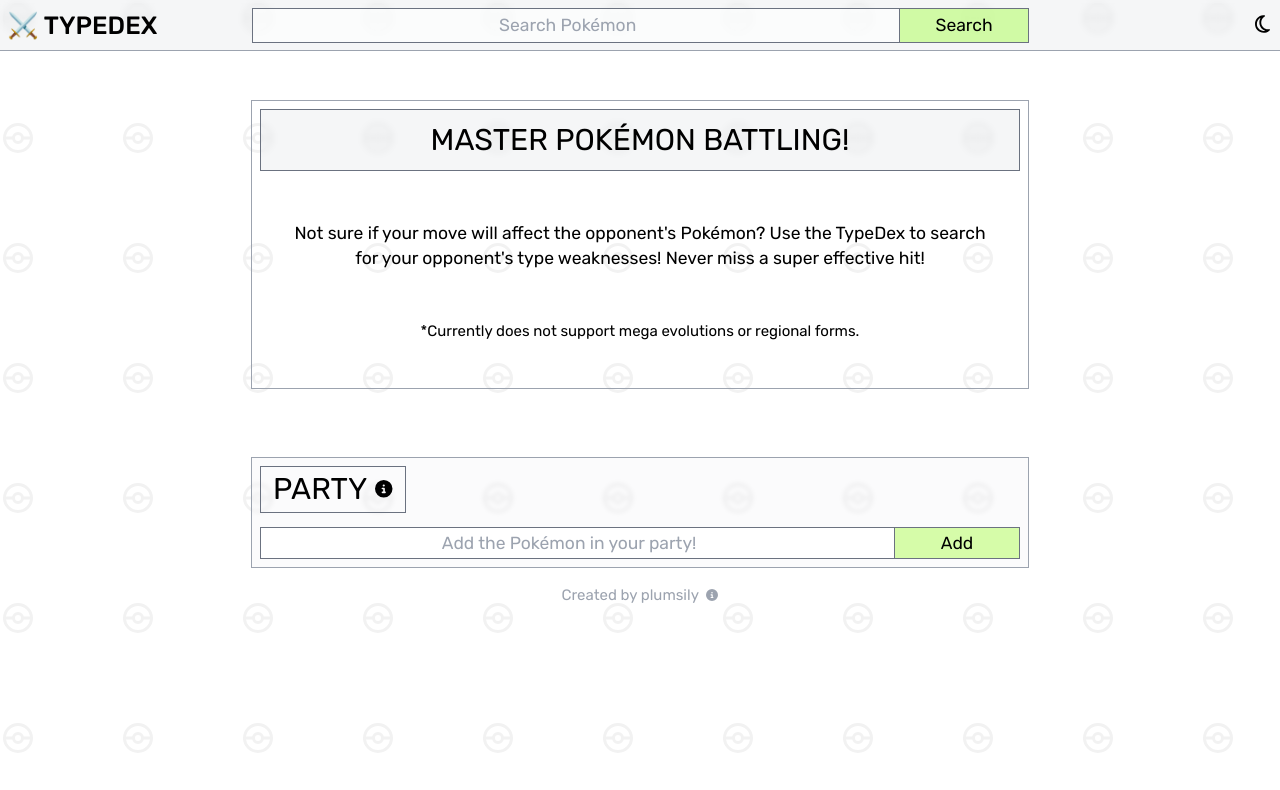
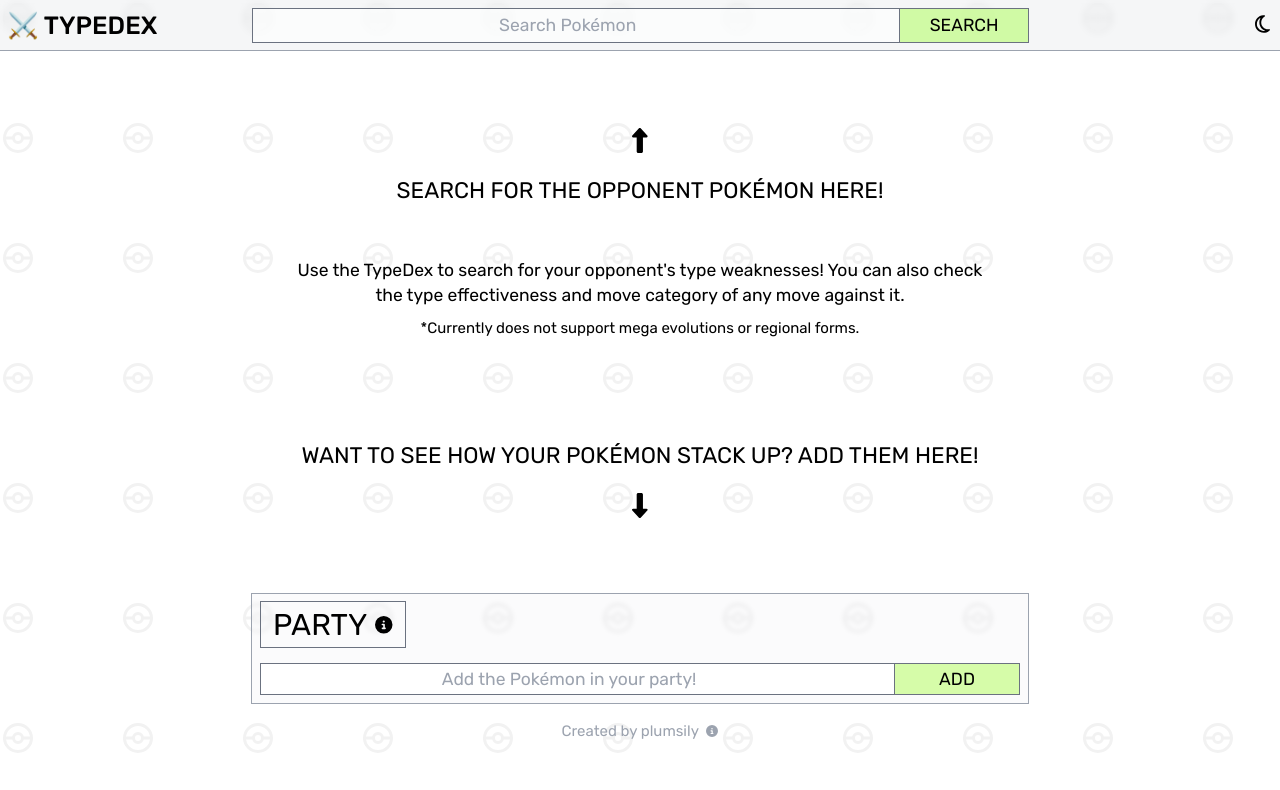
Before and after one commit to plumsily/typedex, a React (Create React App) app: page / in a window 1280 px wide. Shown: the top 790 px of the page. Built offline with nearby package versions, Linux system fonts and the light colour scheme.

Commit message:
added misspelled name check, updated color tiers, updated some font casing

```diff
--- a/public/index.html
+++ b/public/index.html
@@ -28,6 +28,7 @@
       href="https://fonts.googleapis.com/css2?family=Rubik:ital,wght@0,300;0,400;0,500;0,600;0,700;0,800;0,900;1,300;1,400;1,500;1,600;1,700;1,800;1,900&display=swap"
       rel="stylesheet"
     />
+
     <title>TypeDex</title>
   </head>
   <body>
--- a/src/Components/Default.js
+++ b/src/Components/Default.js
@@ -1,5 +1,8 @@
 import React from "react";
 import { CSSTransition } from "react-transition-group";
+import { FontAwesomeIcon } from "@fortawesome/react-fontawesome";
+import { faUpLong } from "@fortawesome/free-solid-svg-icons";
+import { faDownLong } from "@fortawesome/free-solid-svg-icons";
 import "./Default.css";
 
 const Default = () => {
@@ -11,19 +14,33 @@
       appear
       unmountOnExit
     >
-      <section className="dark:text-white content pt-[5.1rem] sm:pt-[5rem] flex flex-col items-center 2xl:text-base xl:text-sm text-xs w-screen px-1.5 sm:px-0 sm:mb-10">
-        <div className="flex flex-col gap-6 sm:gap-10 justify-center sm:w-[70ch] border border-gray-400 dark:border-gray-800 p-1.5">
-          <h2 className="bg-gray-400/10 dark:bg-gray-600/20 backdrop-blur-[3px] xl:text-2xl text-lg uppercase text-center border border-gray-500 dark:border-gray-700 px-2.5 py-2">
+      <section className="dark:text-white content pt-[5.1rem] sm:pt-[5rem] flex flex-col items-center 2xl:text-base xl:text-sm text-xs w-screen px-1.5 sm:px-0 sm:mb-6">
+        <div className="flex flex-col justify-center sm:w-[70ch] p-1.5 text-center">
+          {/* <h2 className="bg-gray-400/10 dark:bg-gray-600/20 backdrop-blur-[3px] xl:text-2xl text-lg uppercase text-center border border-gray-500 dark:border-gray-700 px-2.5 py-2">
             <span>Master Pokémon battling!</span>
-          </h2>
-          <p className="text-center sm:px-6 px-2">
-            Not sure if your move will affect the opponent's Pokémon? Use the
-            TypeDex to search for your opponent's type weaknesses! Never miss a
-            super effective hit!
+          </h2> */}
+          <FontAwesomeIcon
+            className="sm:text-xl text-base mt-2 sm:mt-4 self-center"
+            icon={faUpLong}
+          />
+          <span className="mt-4 text-lg uppercase">
+            Search for the opponent Pokémon here!
+          </span>
+          <p className="sm:px-6 px-2 mt-6 sm:mt-10">
+            Use the TypeDex to search for your opponent's type weaknesses! You
+            can also check the type effectiveness and move category of any move
+            against it.
           </p>
-          <p className="text-xs text-center px-2 mb-8">
+          <p className="text-xs px-2 mt-2">
             *Currently does not support mega evolutions or regional forms.
           </p>
+          <span className="sm:mt-20 mt-14 text-lg uppercase">
+            Want to see how your Pokémon stack up? Add them here!
+          </span>
+          <FontAwesomeIcon
+            className="sm:text-xl text-base mt-4 self-center mb-4"
+            icon={faDownLong}
+          />
         </div>
       </section>
     </CSSTransition>
--- a/src/Components/Party.js
+++ b/src/Components/Party.js
@@ -19,20 +19,18 @@
       partyList.push(
         <li
           key={pokemon}
-          className="border border-gray-400 dark:border-gray-800 w-full flex flex-col p-1.5 gap-1.5"
+          className={`${
+            party[pokemon]["matchup"] < 0
+              ? "bg-gradient-to-t via-transparent from-red-500/20"
+              : party[pokemon]["matchup"] == 0
+              ? "bg-transparent"
+              : party[pokemon]["matchup"] < 3
+              ? "bg-gradient-to-t via-transparent from-green-500/30"
+              : "bg-gradient-to-t via-transparent from-blue-400/30"
+          } border border-gray-400 dark:border-gray-800 w-full flex flex-col p-1.5 gap-1.5`}
         >
           <div className="flex flex-row">
-            <span
-              className={`${
-                party[pokemon]["matchup"] < 0
-                  ? "bg-red-500/30 dark:bg-red-500/40"
-                  : party[pokemon]["matchup"] == 0
-                  ? "bg-transparent"
-                  : party[pokemon]["matchup"] < 3
-                  ? "bg-green-500/20 dark:bg-green-500/50"
-                  : "bg-blue-400/50 dark:bg-blue-400/70"
-              } uppercase border border-r-0 border-gray-500 dark:border-gray-700 py-1 text-center grow`}
-            >
+            <span className="uppercase border border-r-0 border-gray-500 dark:border-gray-700 py-1 text-center grow">
               {party[pokemon].name}
             </span>
             <button
@@ -46,7 +44,7 @@
             </button>
           </div>
           <img
-            className="h-max w-max self-center drop-shadow-lg dark:drop-shadow-[0_0_10px_rgba(255,255,255,0.2)]"
+            className="h-max w-max self-center drop-shadow-lg dark:drop-shadow-[0_0_15px_rgba(255,255,255,0.3)]"
             src={party[pokemon].sprite}
           ></img>
         </li>
@@ -113,7 +111,7 @@
                     .join("")
                 )
               }
-              className="xl:w-1/6 w-full py-2 sm:py-0 sm:w-[92.5312px] border border-gray-500 dark:border-gray-700 sm:ml-[-1px] transition-all bg-[rgba(199,252,134,0.7)] dark:bg-purple-400/10 sm:dark:text-white  dark:hover:bg-purple-400 hover:text-white hover:bg-black"
+              className="uppercase xl:w-1/6 w-full py-2 sm:py-0 sm:w-[92.5312px] border border-gray-500 dark:border-gray-700 sm:ml-[-1px] transition-all bg-[rgba(199,252,134,0.7)] dark:bg-purple-400/10 sm:dark:text-white  dark:hover:bg-purple-400 hover:text-white hover:bg-black"
             >
               Add
             </button>
--- a/src/Components/PartyInfo.js
+++ b/src/Components/PartyInfo.js
@@ -14,7 +14,7 @@
     >
       <div className="fixed h-screen sm:h-screen w-screen top-0 left-0 dark:text-white dark:bg-black/80 bg-gray-100/90 backdrop-blur z-10 flex flex-col 2xl:text-lg xl:text-base text-xs justify-center font-light">
         <div className="flex flex-col gap-2 sm:m-auto mx-auto px-5 sm:px-0 sm:pb-0 sm:w-[60ch]">
-          <ul className="2xl:text-xl xl:text-lg text-sm mb-2 font-medium">
+          <ul className="2xl:text-xl xl:text-lg text-sm mb-2 uppercase font-normal">
             Party: Matchup Algorithm
           </ul>
           <p>
--- a/src/Components/Search.js
+++ b/src/Components/Search.js
@@ -20,7 +20,7 @@
             );
           }
         }}
-        className="dark:focus:bg-black focus:bg-white focus:outline focus:outline-2 dark:focus:outline-purple-400/80 focus:-outline-offset-[3px] focus:outline-[rgba(192,252,132,1)] rounded-none dark:text-white dark:bg-black/60 bg-white/60 sm:py-0.5 py-2 px-2 text-center md:w-5/6 w-3/4 border border-gray-500 dark:border-gray-700"
+        className=" dark:focus:bg-black focus:bg-white focus:outline focus:outline-2 dark:focus:outline-purple-400/80 focus:-outline-offset-[3px] focus:outline-[rgba(192,252,132,1)] rounded-none dark:text-white dark:bg-black/60 bg-white/60 sm:py-0.5 py-2 px-2 text-center md:w-5/6 w-3/4 border border-gray-500 dark:border-gray-700"
       ></input>
       <button
         onClick={(event) =>
@@ -31,7 +31,7 @@
               .join("")
           )
         }
-        className="bg-[rgba(192,252,132,0.7)] dark:bg-purple-400/10 md:w-1/6 w-1/4 border border-gray-500 dark:border-gray-700 border-l-0 transition-all dark:hover:bg-purple-400 hover:text-white hover:bg-black"
+        className="uppercase bg-[rgba(192,252,132,0.7)] dark:bg-purple-400/10 md:w-1/6 w-1/4 border border-gray-500 dark:border-gray-700 border-l-0 transition-all dark:hover:bg-purple-400 hover:text-white hover:bg-black"
       >
         Search
       </button>
--- a/src/Components/Viewport.js
+++ b/src/Components/Viewport.js
@@ -135,7 +135,7 @@
                   );
                 }
               }}
-              className="focus:outline focus:outline-2 dark:focus:outline-purple-400 focus:-outline-offset-[3px] focus:outline-[rgba(192,252,132,1)] rounded-none dark:text-white grow py-2 bg-white dark:bg-transparent sm:py-0.5 px-2 text-center xl:w-5/6 border border-gray-500 dark:border-gray-700"
+              className="focus:outline focus:outline-2 dark:focus:outline-purple-400 focus:-outline-offset-[3px] focus:outline-[rgba(192,252,132,1)] rounded-none dark:text-white grow py-2 bg-white dark:bg-transparent sm:py-0.5 px-2 text-center sm:w-4/6 border border-gray-500 dark:border-gray-700"
             ></input>
             <button
               onClick={(event) =>
@@ -148,9 +148,9 @@
                   "+"
                 )
               }
-              className="xl:w-1/6 w-full py-2 sm:py-0 sm:w-[92.5312px] border border-gray-600 sm:ml-[-1px] transition-all bg-[rgba(192,252,132,0.7)] dark:bg-purple-400/10 sm:text-black dark:hover:bg-purple-400 hover:text-white hover:bg-black dark:text-white"
+              className="sm:w-[173.922px] xl:w-[231.929px] 2xl:w-[295.125px] w-full py-2 sm:py-0 border border-gray-600 sm:ml-[-1px] transition-all bg-[rgba(192,252,132,0.7)] dark:bg-purple-400/10 sm:text-black dark:hover:bg-purple-400 hover:text-white hover:bg-black dark:text-white uppercase"
             >
-              Search
+              Search Move
             </button>
           </div>
           {moveType.length ? (
```
Also changed, not shown: src/App.js (+15 -2 lines), src/Components/Header.js (+0 -7 lines), src/Assets/darkpattern.svg.
